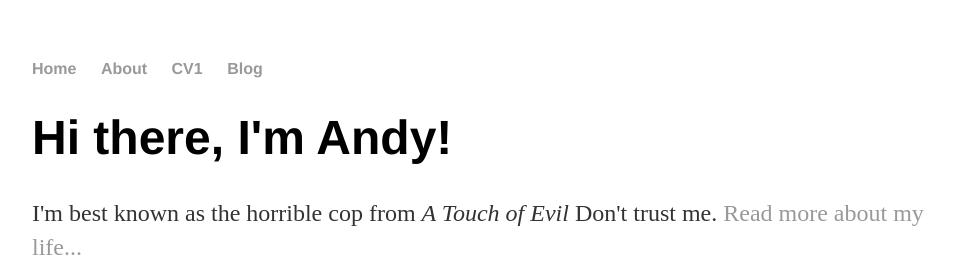
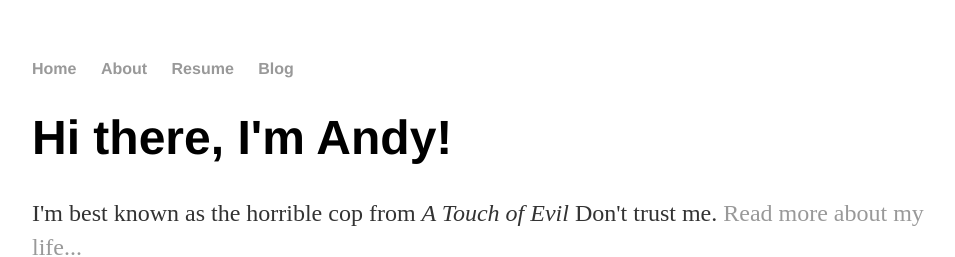
Before and after one commit to ACRHOME/acrhome.github.io, a Jekyll site: the page built from Index.html, in a window 1280 px wide. Shown: the top 257 px of the page, without its empty margins (160-1115 px from the left). Built offline with Jekyll 4.4.1, drawn with Linux system fonts in a browser that asks for light colours.

Commit message:
Update default.html

```diff
--- a/_layouts/default.html
+++ b/_layouts/default.html
@@ -10,7 +10,7 @@
 	    		<ul>
 	        		<li><a href="/">Home</a></li>
 		        	<li><a href="/about">About</a></li>
-	        		<li><a href="/cv">CV1</a></li>
+	        		<li><a href="/Resume">Resume</a></li>
 	        		<li><a href="/blog">Blog</a></li>
 	    		</ul>
 			</nav>
```
